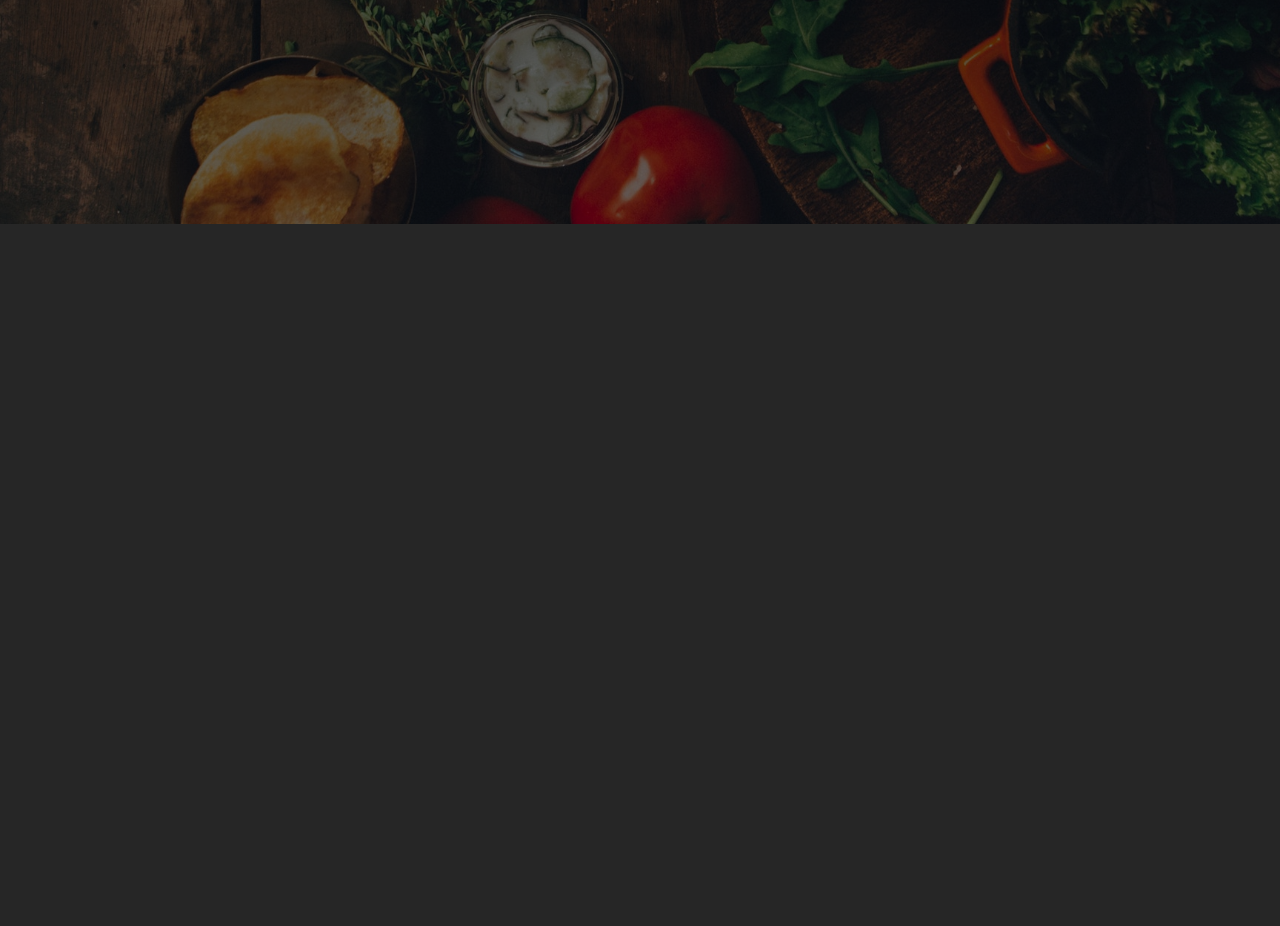
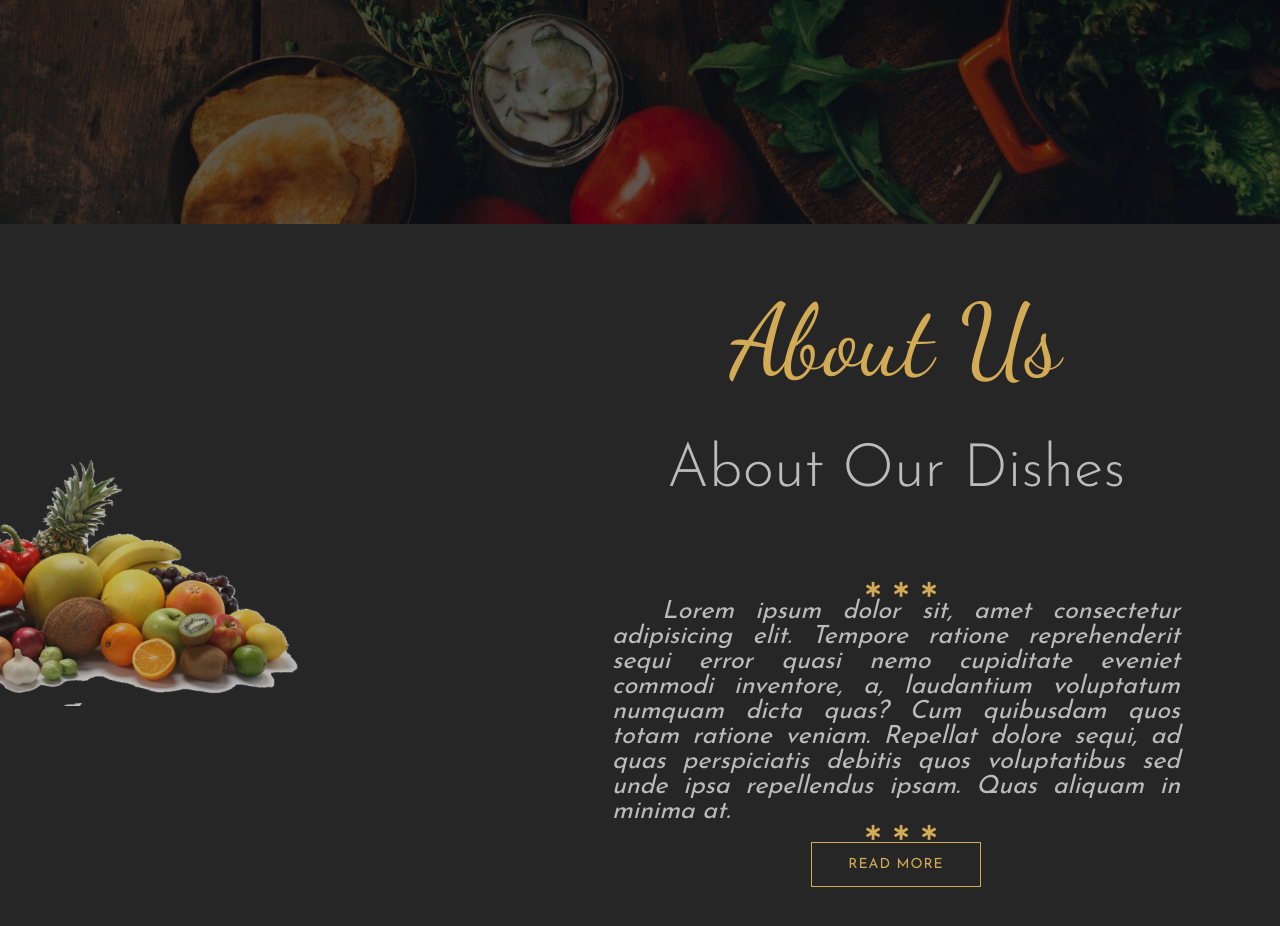
Before and after one commit to sachin-ranganath-k/SCSS-Project, a website: page index.html in a window 1280 px wide. Shown: the part 576-1502 px from the top of the page. Before the commit the page ends 800 px from the top, so only its background shows below. Drawn offline with nearby package versions, Linux system fonts and the light colour scheme.

Commit message:
Stling About us

```diff
--- a/index.html
+++ b/index.html
@@ -35,5 +35,37 @@
       </div>
     </header>
     <!-- End of header -->
+
+    <!-- About Us -->
+    <section class="about-us">
+      <div class="about-us-left">
+        <img src="images/about-us-img.png" />
+      </div>
+      <div class="about-us-right">
+        <h1 class="main-heading">About Us</h1>
+        <h3 class="sub-heading">About Our Dishes</h3>
+        <div class="starts">
+          <i class="fas fa-star-of-life star"></i>
+          <i class="fas fa-star-of-life star"></i>
+          <i class="fas fa-star-of-life star"></i>
+        </div>
+        <p class="description">
+          Lorem ipsum dolor sit, amet consectetur adipisicing elit. Tempore
+          ratione reprehenderit sequi error quasi nemo cupiditate eveniet
+          commodi inventore, a, laudantium voluptatum numquam dicta quas? Cum
+          quibusdam quos totam ratione veniam. Repellat dolore sequi, ad quas
+          perspiciatis debitis quos voluptatibus sed unde ipsa repellendus
+          ipsam. Quas aliquam in minima at.
+        </p>
+        <div class="starts">
+          <i class="fas fa-star-of-life star"></i>
+          <i class="fas fa-star-of-life star"></i>
+          <i class="fas fa-star-of-life star"></i>
+        </div>
+        <button type="button" class="main-btn">Read More</button>
+      </div>
+    </section>
+
+    <!-- End of About Us -->
   </body>
 </html>
--- a/scss/_components.scss
+++ b/scss/_components.scss
@@ -50,7 +50,7 @@
   color: $color-primary;
   background-color: transparent;
   border: 1px solid $color-primary;
-//  outline: none;
+  //  outline: none;
   cursor: pointer;
   transition: all 0.9s;
 
--- a/scss/_layout.scss
+++ b/scss/_layout.scss
@@ -2,18 +2,64 @@
   width: 100%;
   height: 100vh;
   position: relative;
-  background: linear-gradient(rgba($color-black, .8), rgba($color-black, .6)), url(../images/bg.jpeg) center no-repeat;
+  background: linear-gradient(rgba($color-black, 0.8), rgba($color-black, 0.6)),
+    url(../images/bg.jpeg) center no-repeat;
   background-size: cover;
 
-  .brand{
-    color:#fff;
+  .brand {
+    color: #fff;
     display: flex;
     align-items: center;
     @include centering-items(15%);
   }
 
-  &-banner{   //header-banner (& indicates parent i.e., header)
+  &-banner {
+    //header-banner (& indicates parent i.e., header)
     text-align: center;
     @include centering-items(50%);
   }
 }
+
+.about-us {
+  height: 90vh;
+  display: flex;
+  align-items: center;
+
+  &-left {
+    width: 40%;
+    position: relative;
+    left: -200px;
+    img {
+      width: 100%;
+      opacity: 0.7;
+    }
+  }
+
+  &-right {
+    width: 60%;
+    display: flex;
+    flex-direction: column;
+    align-items: center;
+    padding: 0 100px;
+    box-sizing: border-box;
+    .stars {
+      margin: 30px 0;
+    }
+    .star {
+      font-size: 15px;
+      color: $color-primary;
+      margin-left: 10px;
+    }
+    .description {
+      font-family: $font-josefinSans;
+      font-size: 25px;
+      font-style: italic;
+      color: $color-secondary;
+      text-align: justify;
+
+      &::first-letter {
+        padding-left: 50px;
+      }
+    }
+  }
+}
```
Also changed, not shown: css/main.css.
